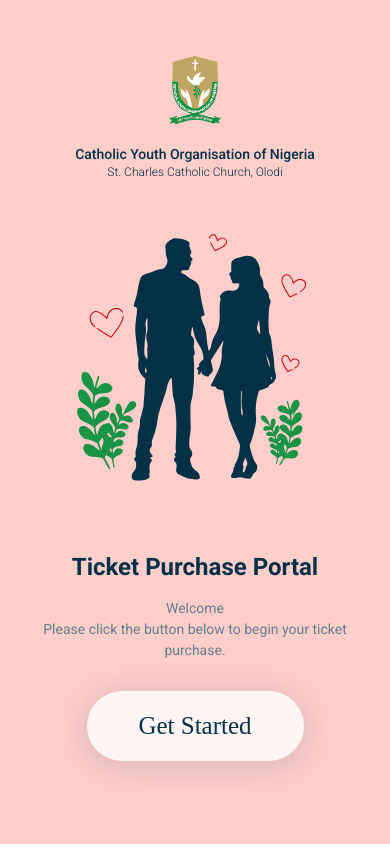
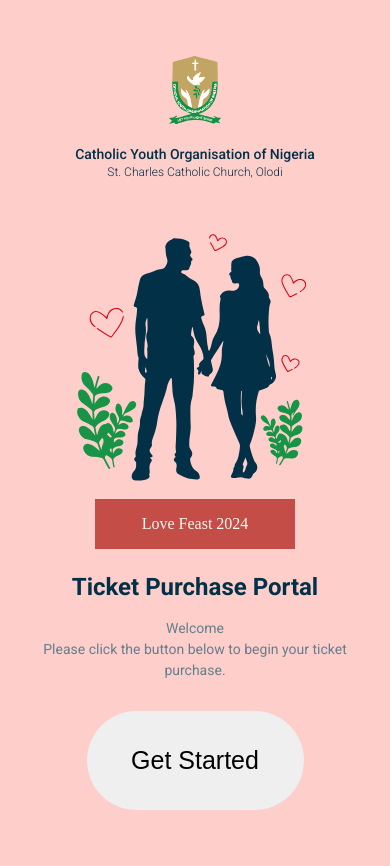
Before and after one commit to nwachukwuoparah/Event-booking, a React (Vite) app: page / in a window 390 px wide. Before the commit the page ends 844 px from the top, so only its background shows below. Built offline with nearby package versions, Linux system fonts and the light colour scheme.

Commit message:
love feast

```diff
--- a/src/Home/home.css
+++ b/src/Home/home.css
@@ -40,6 +40,18 @@
   margin-top: 60px;
 }
 
+.hero-section-title {
+  width: 200px;
+  height: 50px;
+  display: flex;
+  align-items: center;
+  justify-content: center;
+  background: rgba(196, 77, 72, 1);
+  font-size: 16px;
+  font-weight: 500;
+  color: rgba(240, 248, 243, 1);
+}
+
 .hero-section-bottom-left h1 {
   font-size: 60px;
   font-weight: 700;
@@ -74,12 +86,22 @@
   object-fit: contain;
 }
 
+.hero-section-button {
+  width: 62%;
+  padding: 35px 0px;
+  border-radius: 50px;
+  font-size: 25px;
+  margin-top: 30px;
+  border: none;
+}
+
 @media screen and (max-width: 425px) {
   .hero-section {
     padding: 56px 20px 56px;
     background-color: rgba(254, 206, 202, 1);
     min-height: 100vh;
   }
+
   .hero-section-top {
     flex-direction: column;
     gap: 20px;
@@ -113,7 +135,9 @@
     flex-direction: column;
     align-items: center;
   }
-
+  .hero-section-title {
+    margin: -50px 0px 20px;
+  }
   .hero-section-bottom-left h1 {
     font-size: 24px;
     font-weight: 600;
@@ -146,4 +170,13 @@
     width: 100%;
     object-fit: contain;
   }
+  .hero-section-button {
+    width: 62%;
+    padding: 35px 0px;
+    border-radius: 50px;
+    font-size: 25px;
+    margin-top: 30px;
+    border: none;
+  }
+
 }
--- a/src/Home/index.tsx
+++ b/src/Home/index.tsx
@@ -19,9 +19,15 @@
 
             <div className="hero-section-bottom">
                 <span className="hero-section-bottom-left">
+                    <div className="hero-section-title">
+                        Love Feast 2024
+                    </div>
                     <h1>Ticket Purchase Portal</h1>
                     <p>Welcome <br />Please click the button below to begin your ticket <br /> purchase.</p>
-                    <Button type="out-line" style={{ width: "62%", padding: "35px 0px", borderRadius: "50px", fontSize: "25px", marginTop: "30px" }} children="Get Started" handleClick={() => navigate("/book/event")} />
+                    {/* <a href="https://tix.africa/discover/cyonfeast"> */}
+                        <button className="hero-section-button">Get Started</button>
+                    {/* </a> */}
+
                 </span>
                 <span className="hero-section-bottom-right">
                     <img src="/heroImage.svg" alt="" />
```
